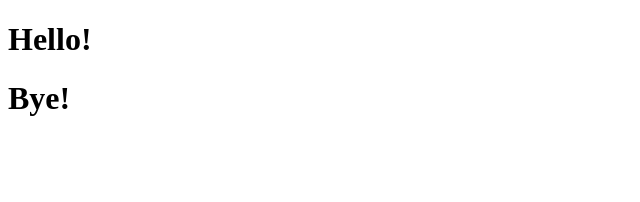
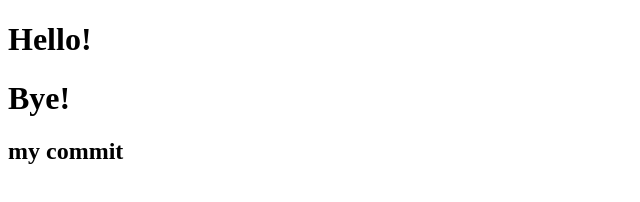
Before and after one commit to DaniilLeynov/git-lessons, a plain HTML site: page index.html in a window 1280 px wide. Shown: the whole page, without its empty margins (0-640 px from the left). Drawn offline with Linux system fonts and the light colour scheme.

Commit message:
commit in index.html

```diff
--- a/index.html
+++ b/index.html
@@ -8,5 +8,6 @@
 <body>
     <h1>Hello!</h1>
     <h1>Bye!</h1>
+    <h2>my commit</h2>
 </body>
 </html>
```
